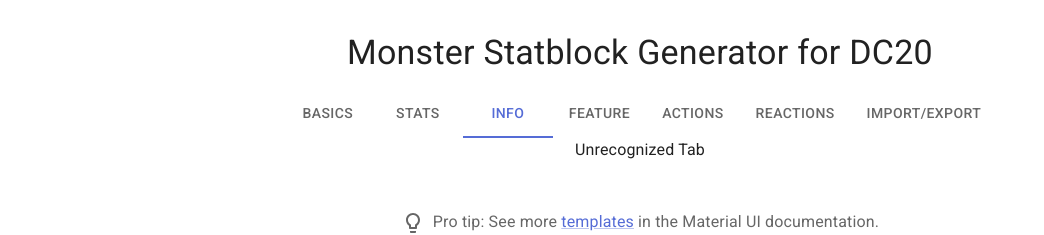
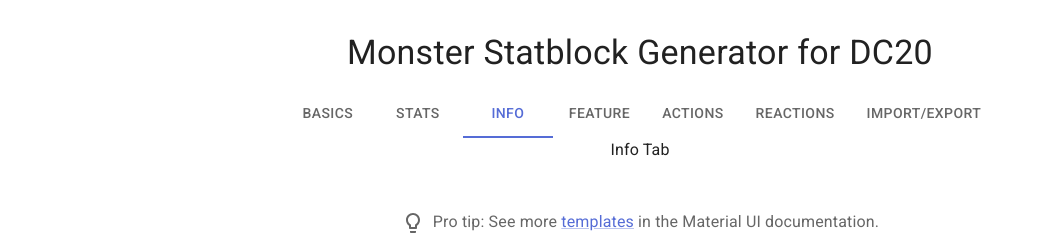
Before and after one commit to DanShink/monsterstatblockgen, a React (Vite) app: page / in a window 1280 px wide. Both pictures are taken after a click on the tab "INFO". Shown: the top 235 px of the page, without its empty margins (0-1044 px from the left). Built offline with nearby package versions, Linux system fonts and the light colour scheme.

Commit message:
add example usage of modifying state object

```diff
--- a/src/MonsterStatblockGen/MonsterStatblockTabs.jsx
+++ b/src/MonsterStatblockGen/MonsterStatblockTabs.jsx
@@ -2,6 +2,7 @@ import React from "react";
 import { Tabs, Tab } from "@mui/material";
 import Basics from "./MonsterStatblockTabs/Basics";
 import Stats from "./MonsterStatblockTabs/Stats";
+import Info from "./MonsterStatblockTabs/Info";
 
 function MonsterStatBlockTabLogic({ step }) {
 	switch (step) {
@@ -9,6 +10,8 @@ function MonsterStatBlockTabLogic({ step }) {
 			return <Basics />;
 		case "Stats":
 			return <Stats />;
+		case "Info":
+			return <Info />;
 		default:
 			return <div>Unrecognized Tab</div>;
 	}
--- a/src/MonsterStatblockGen/MonsterStatblockTabs/Info.jsx
+++ b/src/MonsterStatblockGen/MonsterStatblockTabs/Info.jsx
@@ -0,0 +1,13 @@
+import React from "react";
+import { useMonsterStatblockContext } from "../MonsterStatblockContext";
+
+export default function Info() {
+	const { resistances, setResistances } = useMonsterStatblockContext();
+	/*
+  setResistances((prev) => ({
+    ...prev,
+    piercing: '1',
+  }));
+  */
+	return <div>Info Tab</div>;
+}
```
